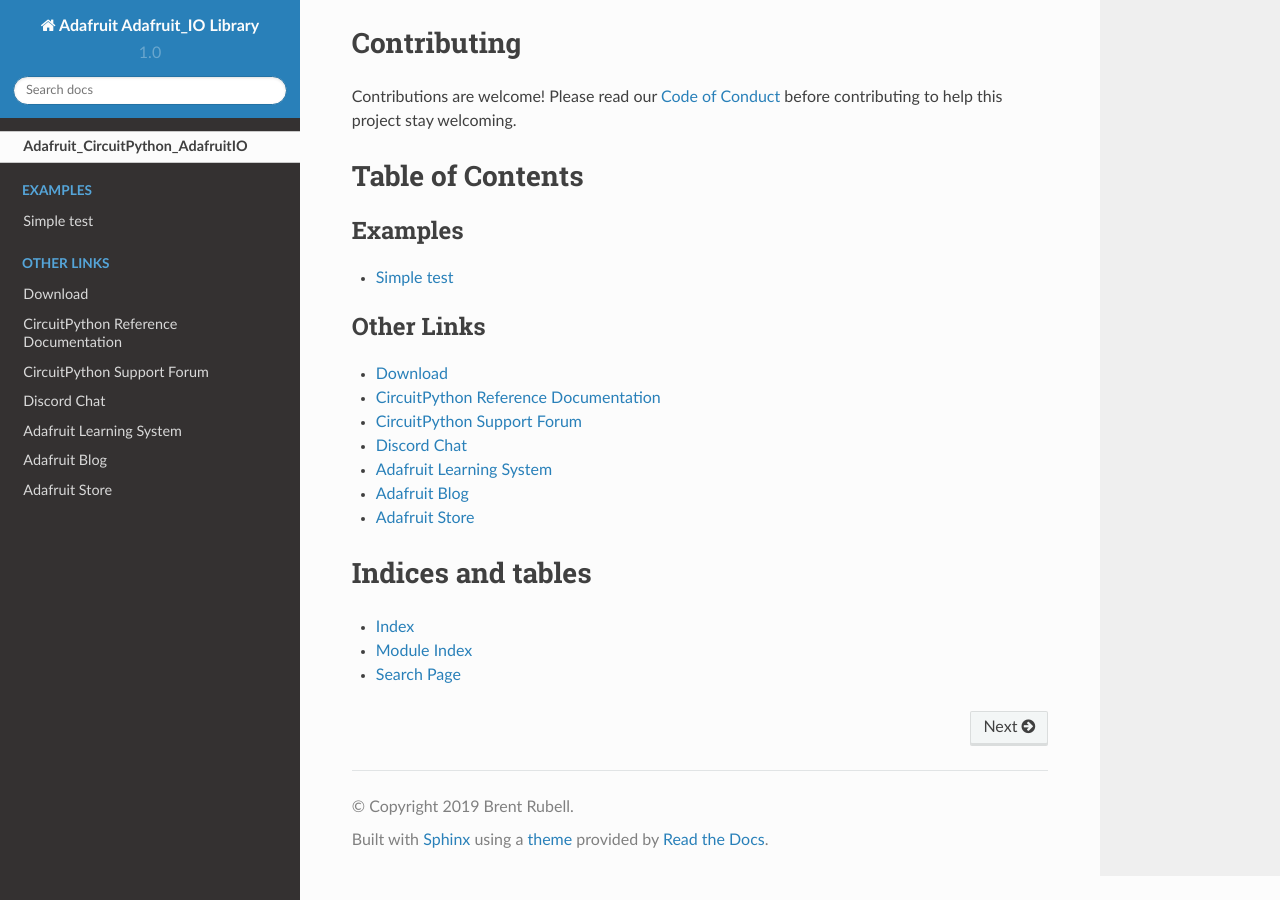
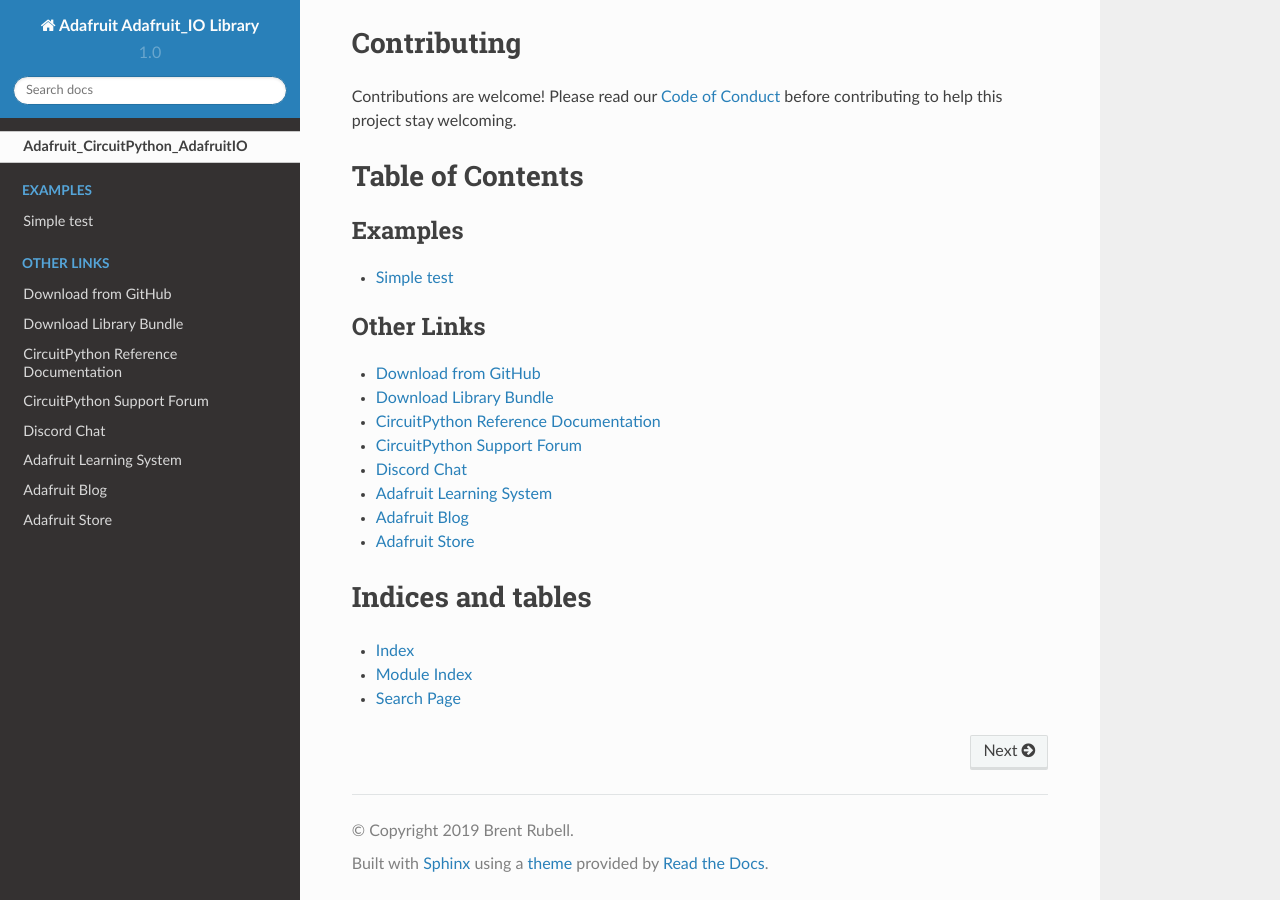
Before and after one commit to adafruit/Adafruit_CircuitPython_AdafruitIO, a Sphinx documentation site: the page built from docs/index.rst, in a window 1280 px wide and 900 px high, scrolled down 1251 px. Built offline with Sphinx 7.4.7 and the Read the Docs theme 2.0.0, drawn with Linux system fonts in a browser that asks for light colours.

Commit message:
Added cp.org link to index.rst

```diff
--- a/docs/index.rst
+++ b/docs/index.rst
@@ -30,7 +30,8 @@
 .. toctree::
     :caption: Other Links
 
-    Download <https://github.com/adafruit/Adafruit_CircuitPython_AdafruitIO/releases/latest>
+    Download from GitHub <https://github.com/adafruit/Adafruit_CircuitPython_AdafruitIO/releases/latest>
+    Download Library Bundle <https://circuitpython.org/libraries>
     CircuitPython Reference Documentation <https://docs.circuitpython.org>
     CircuitPython Support Forum <https://forums.adafruit.com/viewforum.php?f=60>
     Discord Chat <https://adafru.it/discord>
```
